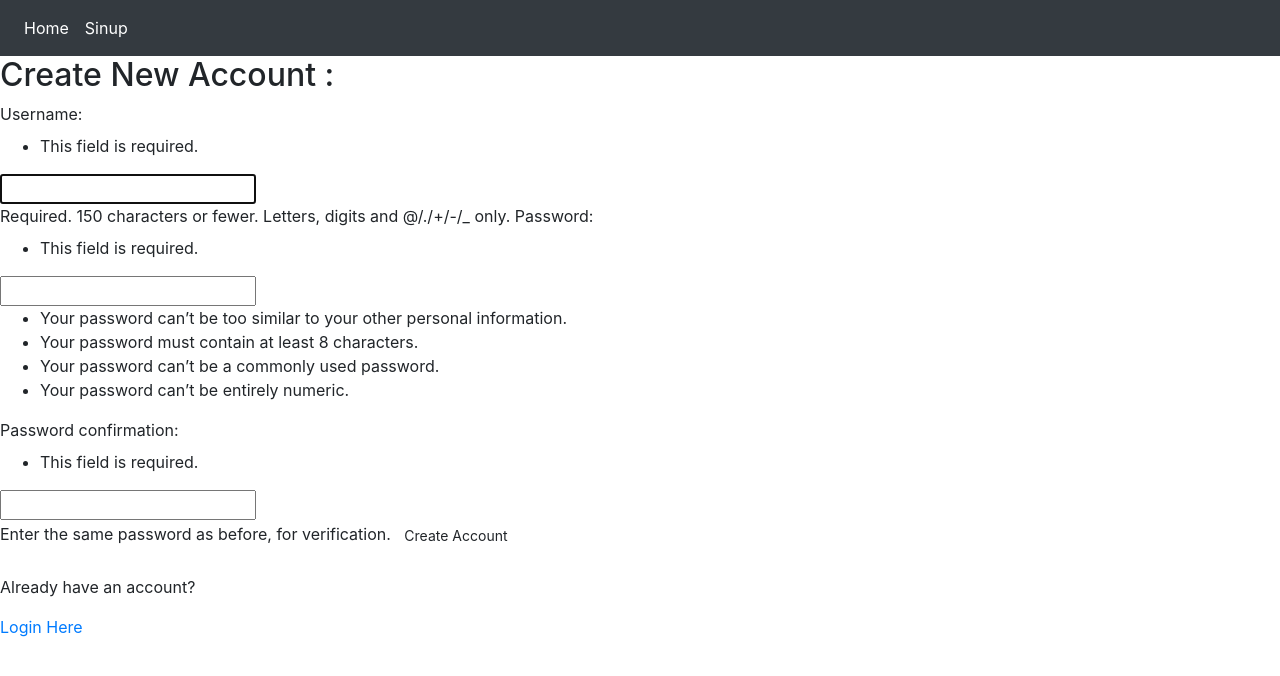
After one commit to riyadhswe/BlogProject, a Django app: page /account/signup/ in a window 1280 px wide. The commit adds this page. Shown: the top 676 px of the page. Run offline with Django 3.2, Linux system fonts and the light colour scheme; some libraries are stand-ins or nearby versions.

Commit message:
New Edit

```diff
--- a/AppLogin/urls.py
+++ b/AppLogin/urls.py
@@ -1,5 +1,8 @@
 from django.urls import path
+from AppLogin import views
+app_name = "AppLogin"
 
 urlpatterns = [
+    path('signup/',views.singup,name='sign_up')
 
 ]
--- a/AppLogin/views.py
+++ b/AppLogin/views.py
@@ -1,3 +1,13 @@
 from django.shortcuts import render
+from django.contrib.auth.forms import UserCreationForm
+# Create your views here.
 
-# Create your views here.
+def singup(request):
+    form = UserCreationForm(data = request.POST)
+    registered = False
+    if form.is_valid():
+        form.save()
+        registered = True
+
+    dict = {'form':form, 'registered':registered }
+    return render(request,'AppLoginTemplate/sign_up.html',context = dict)
--- a/BlogProject/settings.py
+++ b/BlogProject/settings.py
@@ -40,7 +40,10 @@ INSTALLED_APPS = [
     'django.contrib.staticfiles',
     'AppBlog',
     'AppLogin',
+    'crispy_forms',
 ]
+
+CRISPY_TEMPLATE_PACK = 'bootstrap4'
 
 MIDDLEWARE = [
     'django.middleware.security.SecurityMiddleware',
--- /dev/null
+++ b/templates/AppLoginTemplate/sign_up.html
@@ -0,0 +1,19 @@
+{% extends 'base.html' %}
+{% load crispy_forms_tags %}
+{% block titleblock %} Create new account {% endblock %}
+{% block Listblock %}
+    {% if registered %}
+<div class = "alert alert-success">
+    Account Created Successfully <a href=""> Login Here </a>
+</div>
+    {% else %}
+
+<h2> Create New Account :</h2>
+    <form method="post">
+    {{ form }}
+    <button type="submit" class="btn btn success btn-sm">Create Account</button>
+    </form>
+<br>
+    <p>Already have an account?</p><a href="">Login Here</a></p>
+    {% endif %}
+{% endblock %}
--- a/templates/base.html
+++ b/templates/base.html
@@ -14,6 +14,9 @@
         <li class="nav-item active">
             <a class="nav-link" href="{% url 'index' %}">Home<span class="sr-only">(current)</span></a>
         </li>
+                <li class="nav-item active">
+            <a class="nav-link" href="{% url 'AppLogin:sign_up' %}">Sinup<span class="sr-only">(current)</span></a>
+        </li>
     </ul>
 </nav>
 {% block Listblock %}
```
